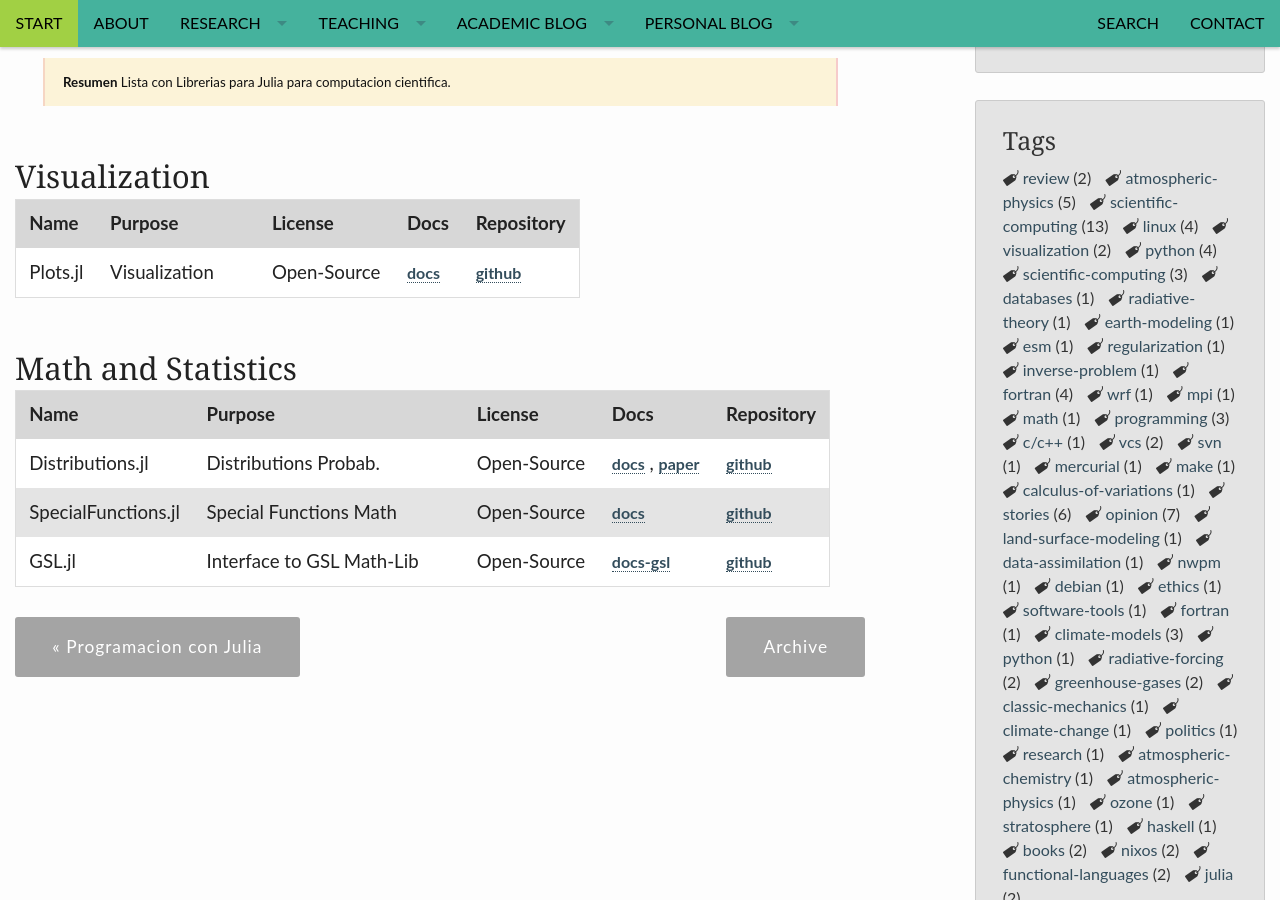
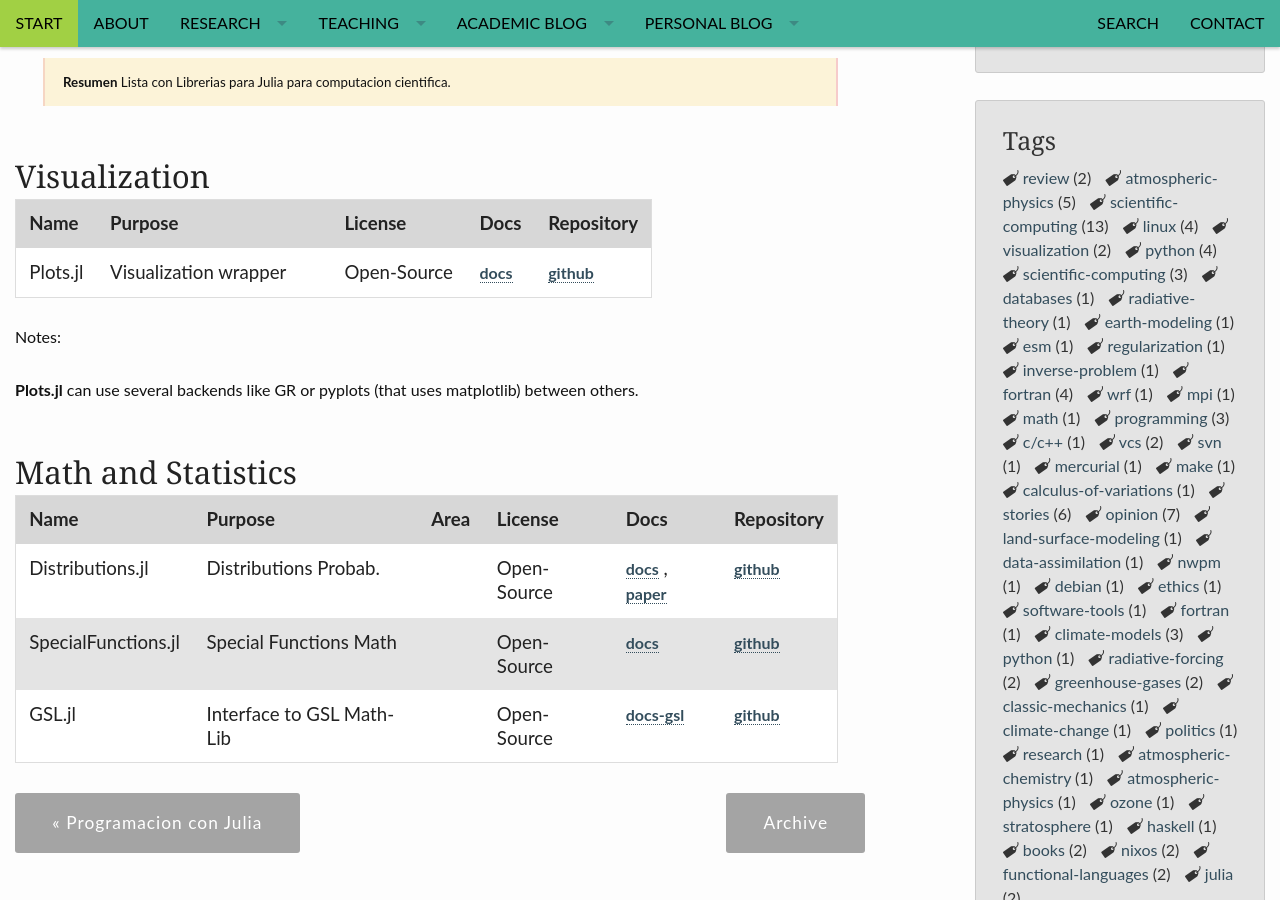
Before and after one commit to RCHG/rchg.github.io, a Jekyll site: the page built from _posts/2019-09-08-JuliaLibs.md, in a window 1280 px wide and 900 px high, scrolled down 465 px. Built offline with Jekyll 4.4.1, drawn with Linux system fonts in a browser that asks for light colours; nearby versions of some CDN libraries; comment, search, counter and statistics services are not loaded.

Commit message:
Update 2019-09-08-JuliaLibs.md

```diff
--- a/_posts/2019-09-08-JuliaLibs.md
+++ b/_posts/2019-09-08-JuliaLibs.md
@@ -20,13 +20,18 @@
 
 ## Visualization
 
-| Name 		| Purpose            |             | License      |	Docs | Repository |
+| Name 		| Purpose            |            | License      |	Docs | Repository |
 | ----------| ------------------ | ----------- | ------------ | -----| ---------- |
-|Plots.jl 	| Visualization     |              | Open-Source  | [docs](http://docs.juliaplots.org/latest/) | [github](https://github.com/JuliaPlots/Plots.jl) |
+|Plots.jl 	| Visualization wrapper    |            | Open-Source  | [docs](http://docs.juliaplots.org/latest/) | [github](https://github.com/JuliaPlots/Plots.jl) |
+
+Notes:
+
+**Plots.jl** can use several backends like GR or pyplots (that uses matplotlib) between others.
+
 
 ## Math and Statistics
 
-| Name 		| Purpose            |             | License      |	Docs | Repository |
+| Name 		| Purpose            |    Area         | License      |	Docs | Repository |
 | ----------| ------------------ | ----------- | ------------ | -----| ---------- |
 |Distributions.jl 	| Distributions Probab.     |              | Open-Source  | [docs](https://juliastats.github.io/Distributions.jl/stable/) , [paper](https://arxiv.org/abs/1907.08611) | [github](https://github.com/JuliaStats/Distributions.jl) |
 |SpecialFunctions.jl 	| Special Functions Math     |              | Open-Source  | [docs](https://juliamath.github.io/SpecialFunctions.jl/stable/)  | [github](https://github.com/JuliaMath/SpecialFunctions.jl) |
```
